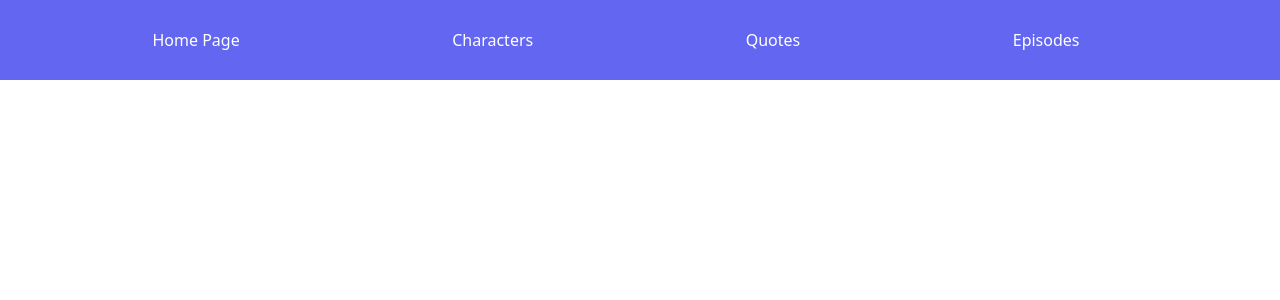
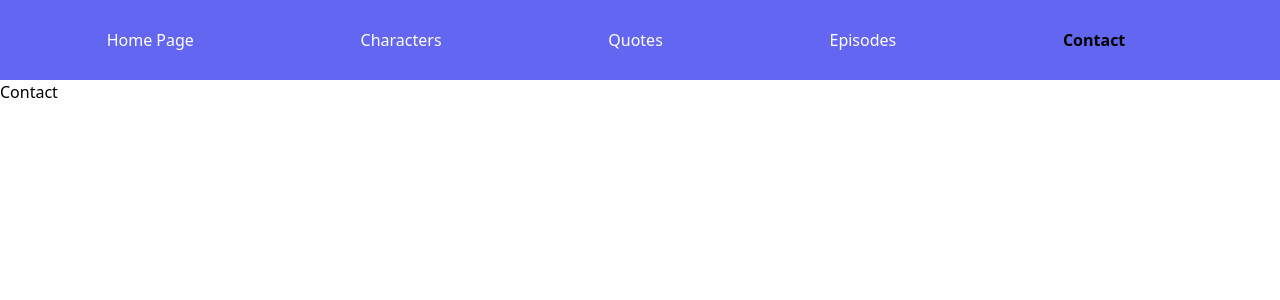
Before and after one commit to ardaalkan/breaking-bad-wiki-app, a React (Create React App) app: page /contact in a window 1280 px wide. Shown: the top 300 px of the page. Built offline with nearby package versions, Linux system fonts and the light colour scheme.

Commit message:
added contact page

```diff
--- a/src/App.tsx
+++ b/src/App.tsx
@@ -5,6 +5,7 @@ import Episodes from "./components/Episodes";
 import Navbar from "./components/Navbar";
 import Quotes from "./components/Quotes";
 import CharacterDetail from "./components/CharacterDetail";
+import Contact from "./components/Contact";
 
 function App() {
   return (
@@ -16,6 +17,7 @@ function App() {
         <Route path="/characters/:id" element={<CharacterDetail />} />
         <Route path="/quotes" element={<Quotes />} />
         <Route path="/episodes" element={<Episodes />} />
+        <Route path="/contact" element={<Contact />} />
       </Routes>
     </>
   );
--- /dev/null
+++ b/src/components/Contact.tsx
@@ -0,0 +1,9 @@
+import React from 'react'
+
+const Contact = () => {
+  return (
+    <div>Contact</div>
+  )
+}
+
+export default Contact
--- a/src/components/Navbar.tsx
+++ b/src/components/Navbar.tsx
@@ -43,6 +43,16 @@ const Navbar = () => {
       >
         Episodes
       </NavLink>
+      <NavLink
+        to="contact"
+        className={(activeStyle) =>
+          activeStyle.isActive
+            ? "mr-12 text-black font-bold hover:bg-indigo-600 p-3 transition ease-in-out delay-75 rounded-md"
+            : "mr-12 text-white hover:bg-indigo-600 p-3 transition ease-in-out delay-75 rounded-md"
+        }
+      >
+        Contact
+      </NavLink>
     </div>
   );
 };
--- a/src/components/Quotes.tsx
+++ b/src/components/Quotes.tsx
@@ -4,10 +4,10 @@ import QuotesCard from "./QuotesCard";
 import React from "react";
 
 const fetcher = (url: string) => fetch(url).then((res) => res.json());
-
+//revalidateOnFocus = true: auto revalidate when window gets focused.
 export default function Quotes() {
   return (
-    <SWRConfig value={{ fetcher }}>
+    <SWRConfig value={{ revalidateOnFocus: false, fetcher }}>
       <QuotesFunc />
     </SWRConfig>
   );
@@ -24,22 +24,22 @@ function QuotesFunc() {
     return <div className="font-bold text-gray-700 text-base">Loading...</div>;
   }
 
-  console.log(data);
   //TODO: Name Filter
   return (
     <DisplayQuotesFunc
-      data={data}
+      dataQuotes={data}
       quotes={[...new Set(data.map((quotes: any) => quotes.author))]}
     />
   );
 }
 
-function DisplayQuotesFunc({ data, quotes }: any) {
+function DisplayQuotesFunc({ dataQuotes, quotes }: any) {
   const [filterQuote, setFilterQuote] = React.useState(null);
-
+  console.log(filterQuote);
   const filteredQuote = filterQuote
-    ? data.filter((datas: any) => datas.quote)
-    : data;
+    ? dataQuotes.filter((datas: any) => datas.quote)
+    : dataQuotes;
+  console.log(filteredQuote);
 
   return (
     <div className="container mx-auto">
@@ -58,7 +58,7 @@ function DisplayQuotesFunc({ data, quotes }: any) {
           ))}
           {filterQuote && (
             <button
-            className="p-1 bg-slate-200"
+              className="p-1 bg-slate-200"
               onClick={() => {
                 setFilterQuote(null);
               }}
@@ -66,8 +66,8 @@ function DisplayQuotesFunc({ data, quotes }: any) {
               RESET
             </button>
           )}
-          {filteredQuote.map((data: any) => (
-            <QuotesCard {...data} />
+          {filteredQuote.map((dataQuotes: any) => (
+            <QuotesCard {...dataQuotes} />
           ))}
         </>
       </div>
```
